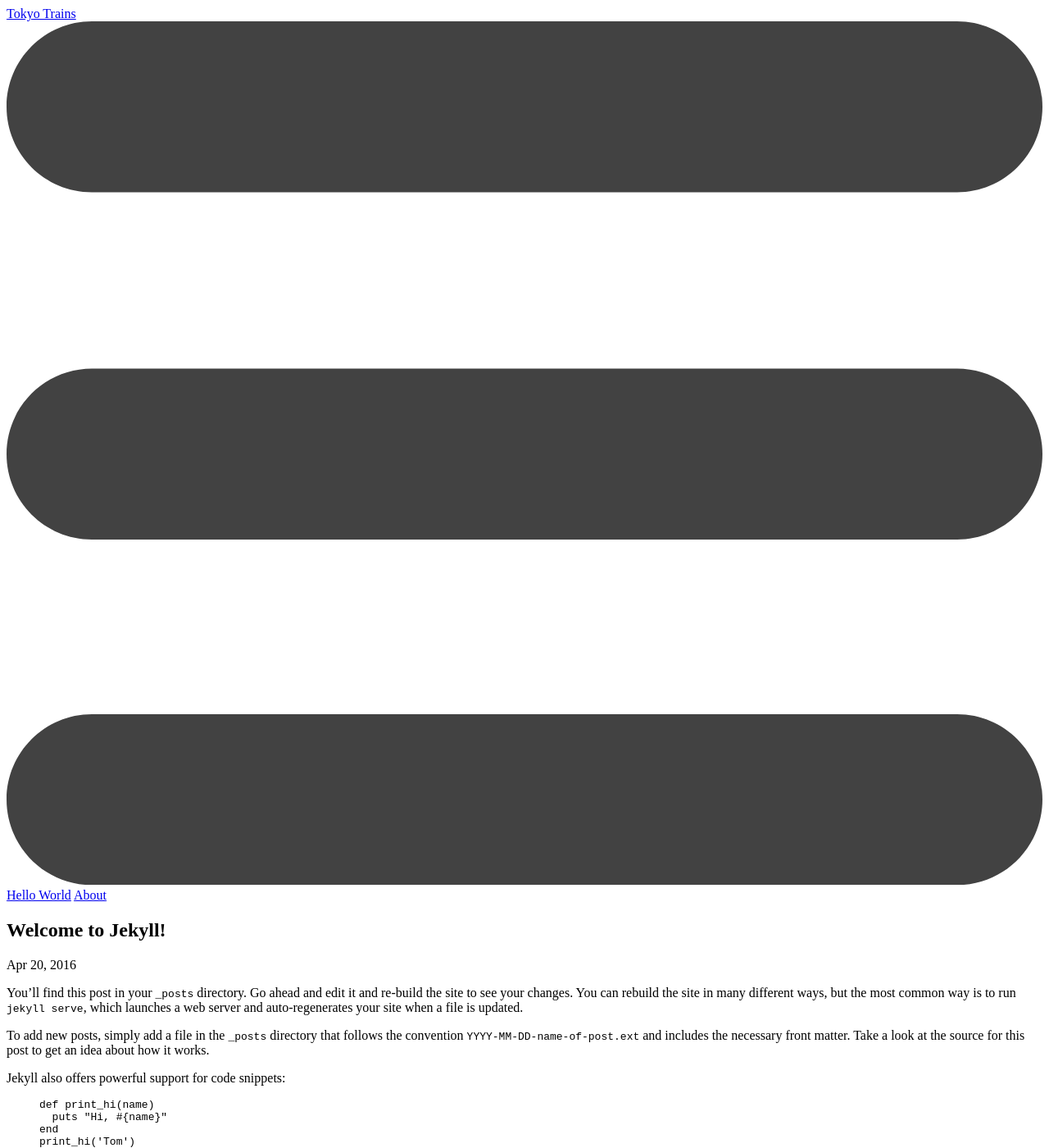
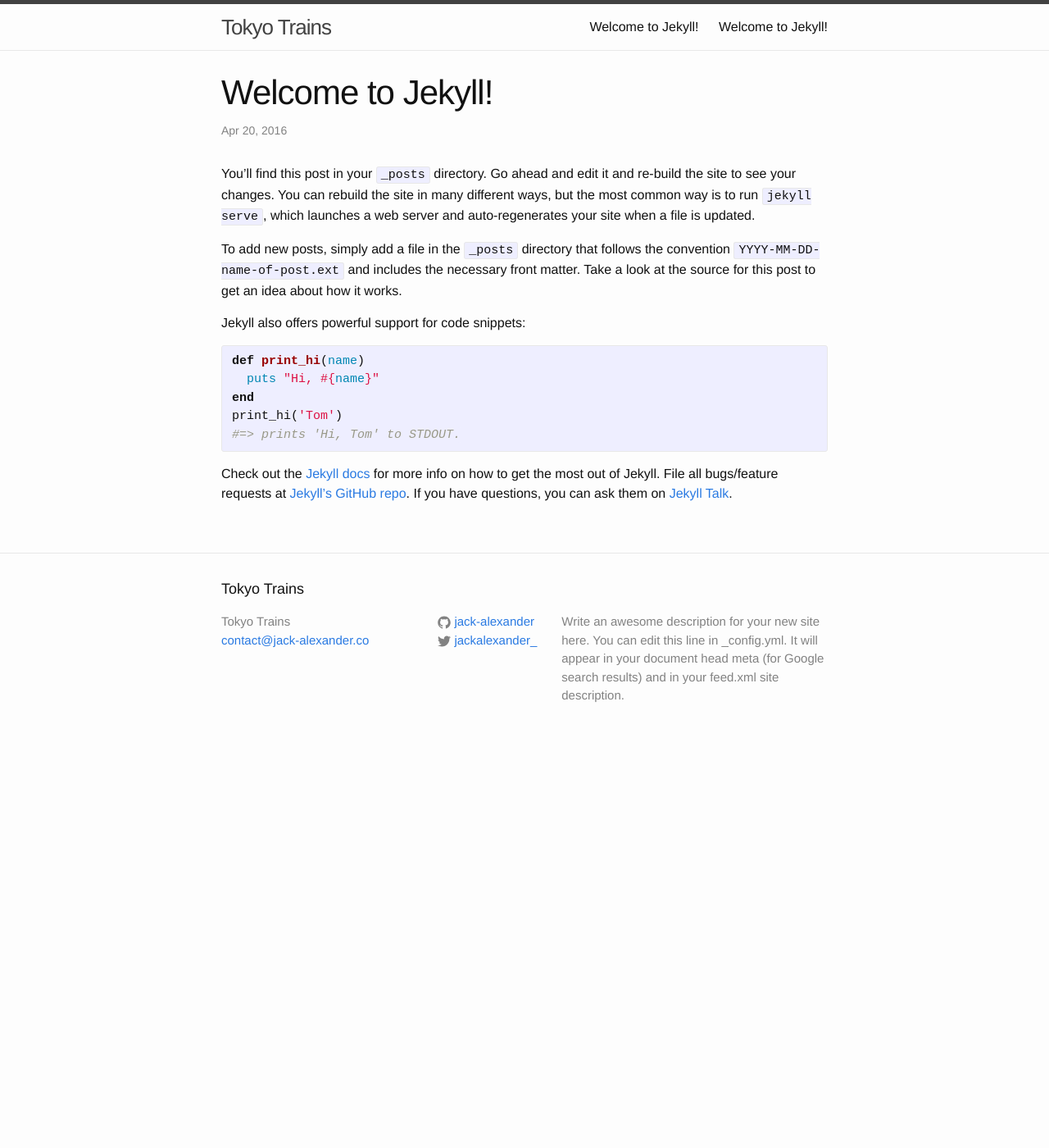
Before and after one commit to jack-alexander/tokyotrains, a Jekyll site: the page built from _posts/2016-04-20-welcome-to-jekyll.markdown, in a window 1280 px wide and 1400 px high. Shown: the whole window at 82% size. Built offline with Jekyll 4.4.1, drawn with Linux system fonts in a browser that asks for light colours.

Commit message:
Trying to fix a href's

```diff
--- a/_config.yml
+++ b/_config.yml
@@ -13,7 +13,7 @@ description: > # this means to ignore newlines until "baseurl:"
   line in _config.yml. It will appear in your document head meta (for
   Google search results) and in your feed.xml site description.
 baseurl: "" # the subpath of your site, e.g. /blog
-url: "http://jack-alexander.github.io/tokyotrains/" # the base hostname & protocol for your site
+url: "http://jack-alexander.github.io/tokyotrains" # the base hostname & protocol for your site
 twitter_username: jackalexander_
 github_username:  jack-alexander
 
--- a/_includes/head.html
+++ b/_includes/head.html
@@ -6,7 +6,7 @@
   <title>{% if page.title %}{{ page.title | escape }}{% else %}{{ site.title | escape }}{% endif %}</title>
   <meta name="description" content="{% if page.excerpt %}{{ page.excerpt | strip_html | strip_newlines | truncate: 160 }}{% else %}{{ site.description }}{% endif %}">
 
-  <link rel="stylesheet" href="css/main.css" | prepend: site.baseurl }}">
+  <link href="{{ site.github.url }}/css/main.css" rel="stylesheet">
   <link rel="canonical" href="{{ page.url | replace:'index.html','' | prepend: site.baseurl | prepend: site.url }}">
   <link rel="alternate" type="application/rss+xml" title="{{ site.title }}" href="{{ "/feed.xml" | prepend: site.baseurl | prepend: site.url }}">
 </head>
--- a/_includes/header.html
+++ b/_includes/header.html
@@ -16,7 +16,8 @@
       <div class="trigger">
         {% for my_page in site.pages %}
           {% if my_page.title %}
-          <a class="page-link" href="{{ my_page.url | prepend: site.baseurl }}">{{ my_page.title }}</a>
+          <!-- <a class="page-link" href="{{ my_page.url | prepend: site.baseurl }}">{{ my_page.title }}</a> -->
+          <a class="page-link" href="{{ page.url | prepend: site.github.url }}">{{ page.title }}</a>
           {% endif %}
         {% endfor %}
       </div>
```
